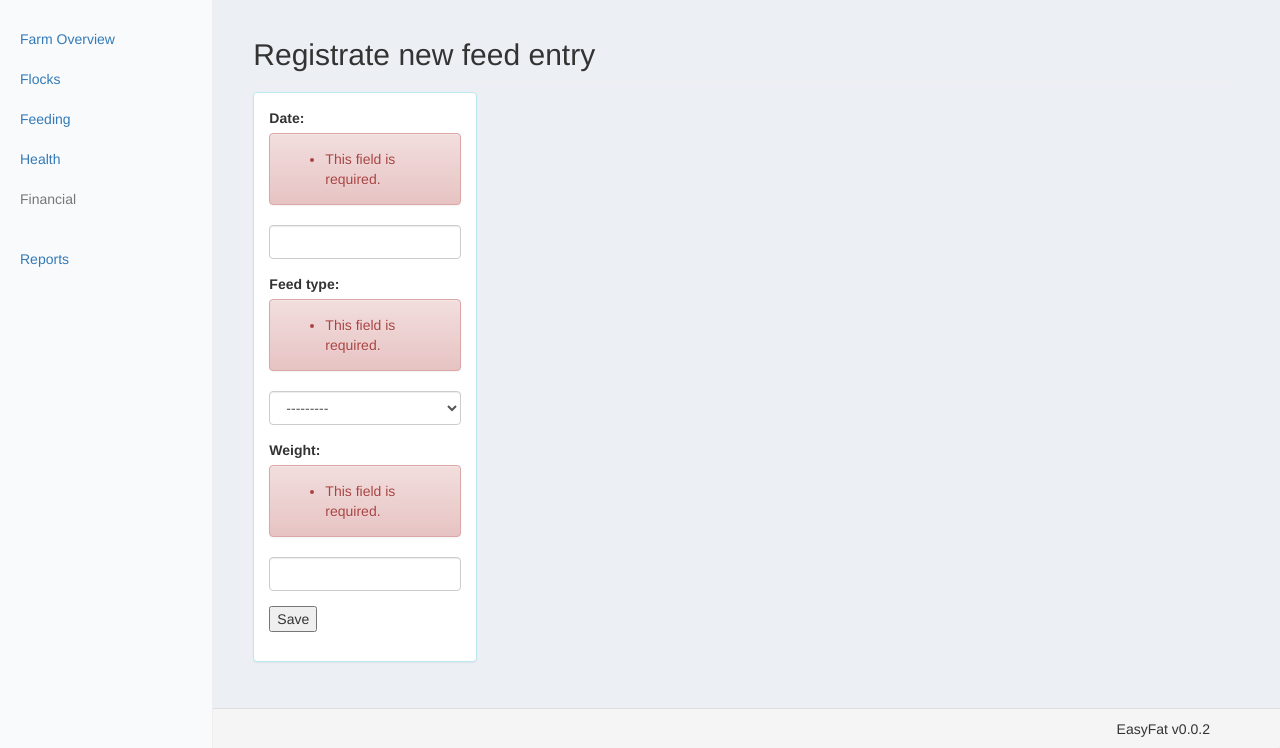
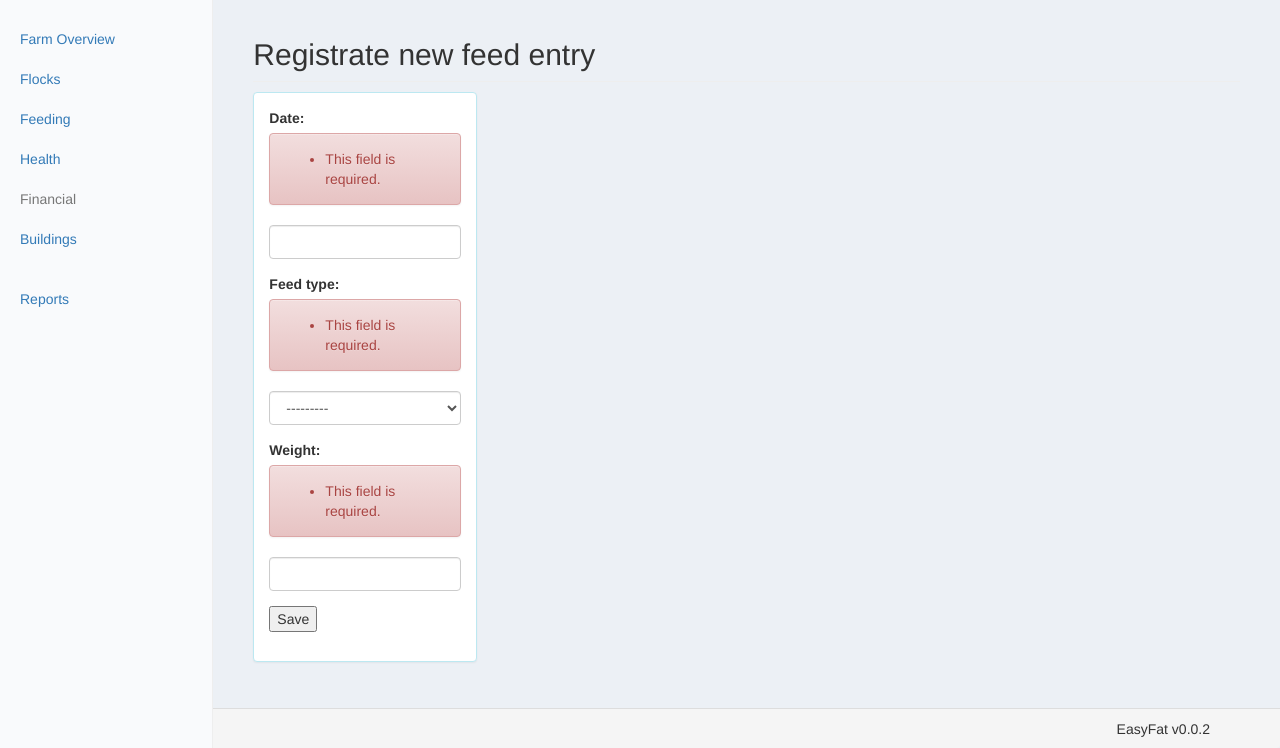
Before and after one commit to forcaeluz/ventania-suinos, a Django app: page /feeding/save_feed_entry in a window 1280 px wide. Shown: the part 52-800 px from the top of the page. Run offline with Django 3.2, Linux system fonts and the light colour scheme; the visitor is signed in with stand-in values (Sample User, id 1); data that the repository does not hold is empty; some libraries are stand-ins or nearby versions.

Commit message:
Added link to buildings module in main menu.

```diff
--- a/templates/base2.html
+++ b/templates/base2.html
@@ -67,6 +67,7 @@
                 <li><a href="{% url 'feeding:index' %}">{% trans 'Feeding' %}</a></li>
                 <li><a href="{% url 'medications:index' %}">{% trans 'Health' %}</a></li>
                 <li class="disabled"><a href="">{% trans 'Financial' %}</a> </li>
+                <li><a href="{% url 'buildings:index' %}">{% trans 'Buildings' %}</a></li>
             </ul>
             <ul class="nav nav-sidebar">
                 <li><a href="">{% trans 'Reports' %}</a></li>
```
